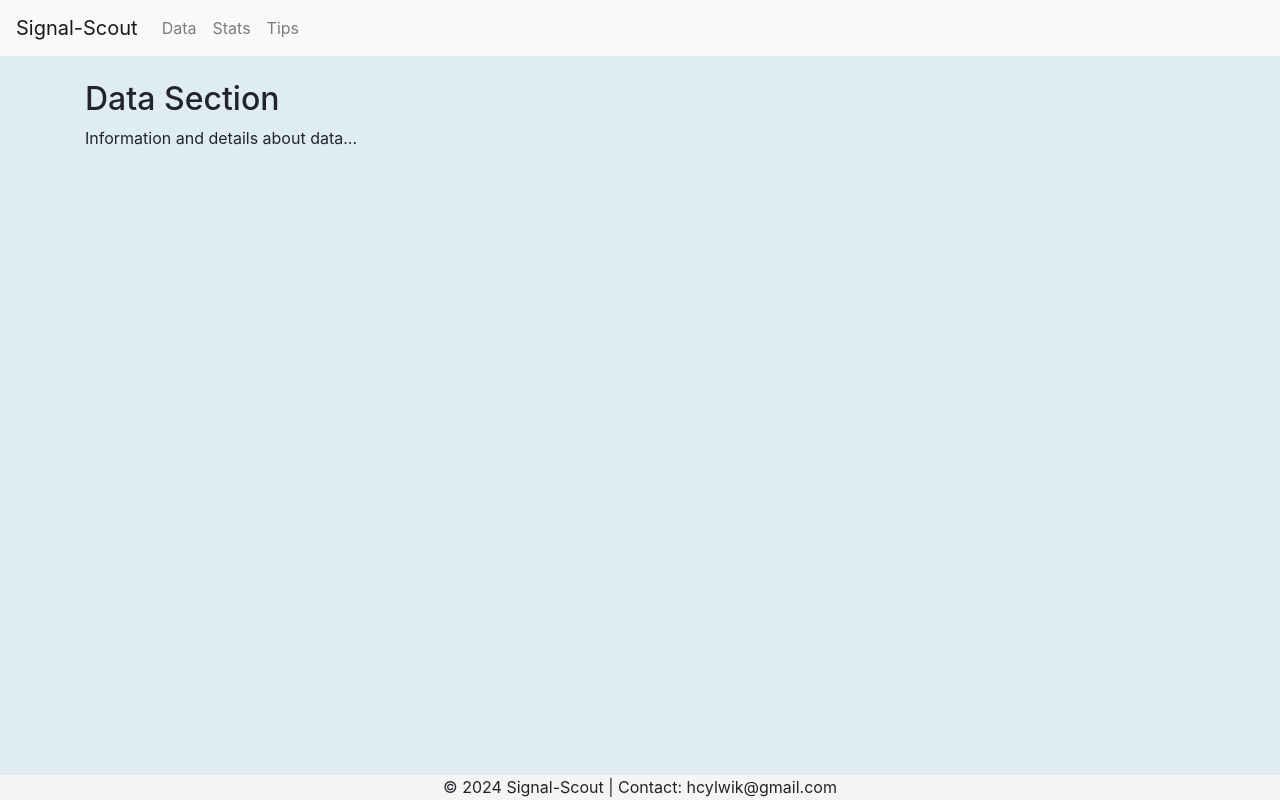
After one commit to hch155/signal-scout, a Flask app: page /data in a window 1280 px wide. The commit adds this page. Run offline with Flask 3, Linux system fonts and the light colour scheme; some libraries are stand-ins or nearby versions.

Commit message:
Transition from SPA to MPA, create separate HTML pages for Data, Stats, and Tips sections

```diff
--- a/app.py
+++ b/app.py
@@ -11,11 +11,17 @@ db.init_app(app)
 def home():
     return render_template('map.html')
 
+@app.route('/data')
+def data_page():
+    return render_template('data.html')
 
-##@app.route('/')
-##def index():
-##   return render_template('map.html') # Render the map view
+@app.route('/stats')
+def stats_page():
+    return render_template('stats.html')
 
+@app.route('/tips')
+def tips_page():
+    return render_template('tips.html')
 
 @app.route('/favicon.ico')
 def favicon():
--- a/static/styles.css
+++ b/static/styles.css
@@ -20,21 +20,6 @@ body {
 
 #mapid {
     margin: auto;
-}
-
-.overlay-section {
-    position: absolute;
-    top: 0; /* Adjust as per your header's height */
-    left: 0;
-    right: 0;
-    bottom: 0; /* Adjust as per your footer's height */
-    background-color: rgba(255, 255, 255, 0.9); /* Semi-transparent white background */
-    z-index: 10; /* Higher than the map and sidebar */
-    display: none; /* Initially hidden */
-}
-
-.hidden {
-    display: none;
 }
 
 .slogan-section {
--- /dev/null
+++ b/templates/data.html
@@ -0,0 +1,44 @@
+<!DOCTYPE html>
+<html lang="en">
+<head>
+    <meta charset="UTF-8">
+    <meta name="viewport" content="width=device-width, initial-scale=1.0">
+    <title>Signal-Scout</title>
+    <link rel="stylesheet" href="https://unpkg.com/leaflet@1.7.1/dist/leaflet.css" />
+    <link href="https://stackpath.bootstrapcdn.com/bootstrap/4.5.2/css/bootstrap.min.css" rel="stylesheet">
+    <link rel="stylesheet" href="{{ url_for('static', filename='styles.css') }}">
+    <script src="https://unpkg.com/leaflet@1.7.1/dist/leaflet.js"></script>
+    <link rel="shortcut icon" href="{{ url_for('static', filename='favicon.ico') }}">
+
+</head>
+
+<body>
+    <nav class="navbar navbar-expand-lg navbar-light bg-light">
+        <a class="navbar-brand" href="/">Signal-Scout</a>
+        <div class="collapse navbar-collapse" id="navbarNav">
+            <ul class="navbar-nav">
+                <li class="nav-item">
+                    <a class="nav-link" href="/data">Data</a>
+                </li>
+                <li class="nav-item">
+                    <a class="nav-link" href="/stats">Stats</a>
+                </li>
+                <li class="nav-item">
+                    <a class="nav-link" href="/tips">Tips</a>
+                </li>
+            </ul>
+        </div>
+    </nav>
+
+    <div class="container mt-4">
+        <h2>Data Section</h2>
+        <p>Information and details about data...</p>
+        <!-- to be added -->
+    </div>
+
+    <footer class="footer">
+        <div class="container text-center">
+            © 2024 Signal-Scout | Contact: hcylwik@gmail.com
+        </div>
+    </footer>
+</body>
```
Also changed, not shown: templates/map.html (+4 -48 lines), templates/stats.html (added, +44 -0 lines), templates/tips.html (added, +44 -0 lines).
